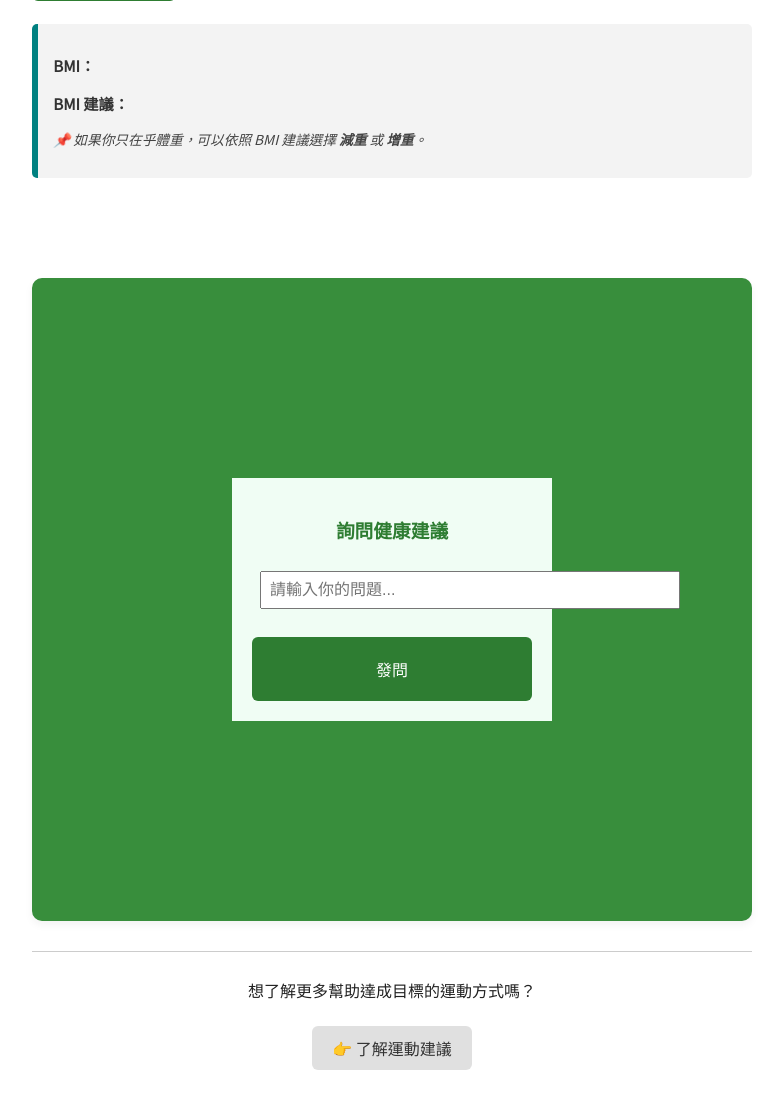
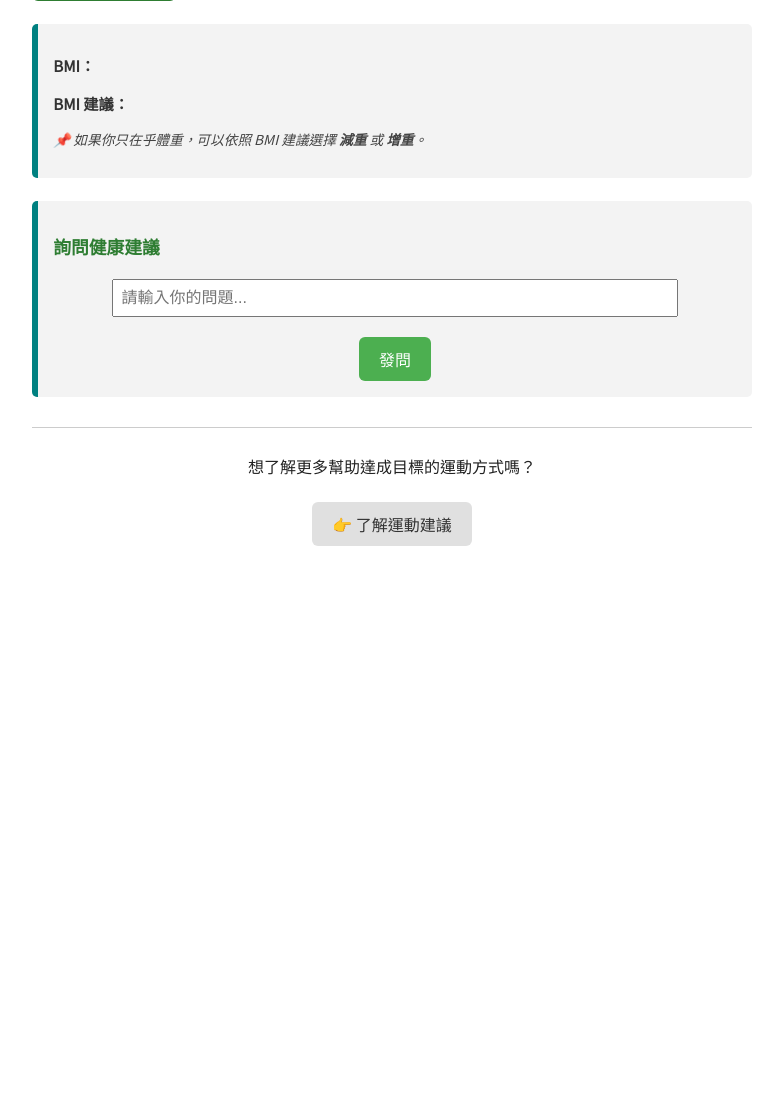
Before and after one commit to TingYu89/tdee-app, a FastAPI app: page / in a window 1280 px wide. Shown: the part 1402-2512 px from the top of the page, without its empty margins (248-1031 px from the left). After the commit the page ends 1948 px from the top, so only its background shows below. Run offline with FastAPI, Linux system fonts and the light colour scheme.

Commit message:
style: update AI

```diff
--- a/static/style.css
+++ b/static/style.css
@@ -241,30 +241,37 @@ body {
 }
 
 .ask-ai-section {
-  border: 200px solid #388e3c;         /* 加粗一點，顏色明顯 */
-  border-radius: 10px;
-  background-color: #f0fdf4;         /* 更淺的綠底 */
-  padding: 20px;
-  margin-top: 100px;
-  text-align: center;
-  box-shadow: 0 4px 8px rgba(0, 0, 0, 0.05);
+  border-left: 6px solid #008080;  /* 左邊加深色框線 */
+  background-color: #f3f3f3;        /* 淺灰底 */
+  padding: 1em;
+  margin-top: 1.5em;
+  border-radius: 5px;
+  font-size: 0.95em;
+  color: #333;
 }
 
+
 .ask-ai-section input[type="text"] {
-  width: 400px;
+  width: 80%;          /* 由原本 400px 改成百分比寬度會自適應 */
+  max-width: 600px;     /* 最大寬度限制，避免在超大螢幕過長 */
   padding: 8px;
-  margin: 8px;
+  margin: 8px auto;
   font-size: 16px;
+  display: block;       /* 搭配 margin auto 置中 */
 }
 
-.ask-ai-section button#ask-ai-btn {
-  width: 100%;
-  padding: 20px 40px;
-  background-color: #2e7d32;
+.ask-ai-section button {
+  padding: 10px 20px;
+  background-color: #4CAF50;
   color: white;
   border: none;
   border-radius: 6px;
   cursor: pointer;
+
+  /* 加上這兩行讓按鈕不會撐滿 */
+  width: auto;
+  display: block;
+  margin: 20px auto 0;  /* 上方間距 + 置中 */
 }
 
 .ask-ai-section button:hover {
```
Also changed, not shown: 1 other file.
